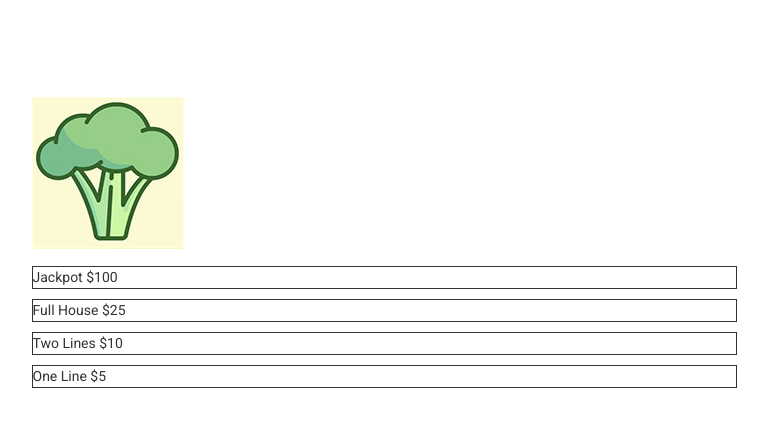
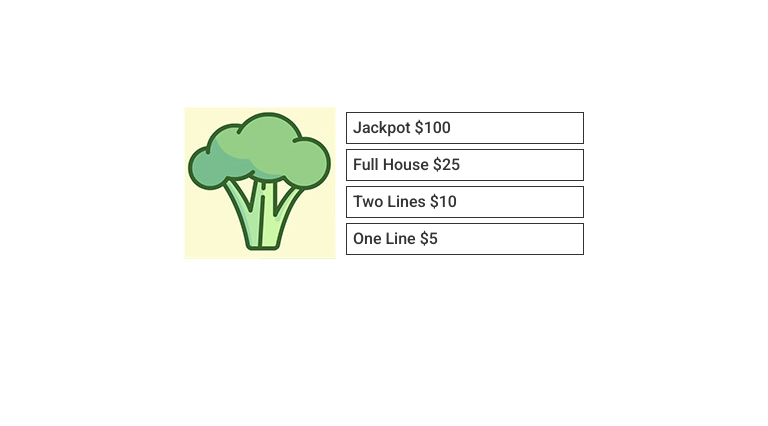
Before and after one commit to dzvilius/gardingo, a website built with webpack: page src/index.html in a window 1280 px wide. Shown: the whole page, without its empty margins (256-1024 px from the left). Built offline with nearby package versions, Linux system fonts and the light colour scheme; a web font is replaced by a local one.

Commit message:
WIP GameStats

```diff
--- a/src/index.html
+++ b/src/index.html
@@ -12,20 +12,22 @@
     />
   </head>
   <body>
-
     <header class="GameBrand" id="game-brand">Gardingo</header>
 
     <section class="GameStats">
-      <div class="container is-max-tablet">
-        <div class="DrawItem">
-          <img src="/assets/img/broccoli.png" alt="Temp">
+      <div class="GameStats__container">
+        <div class="GameStats__image">
+          <img src="/assets/img/broccoli.png" alt="Temp" />
         </div>
+
+        <div class="GameStats__leaderboard">
           <ul class="Leaderboard">
             <li class="Leaderboard__item">Jackpot $100</li>
             <li class="Leaderboard__item">Full House $25</li>
             <li class="Leaderboard__item">Two Lines $10</li>
             <li class="Leaderboard__item">One Line $5</li>
           </ul>
+        </div>
       </div>
     </section>
 
--- a/src/styles/main.scss
+++ b/src/styles/main.scss
@@ -19,24 +19,36 @@ body {}
 
 .GameStats {
   width: 100%;
-  padding: 0 10px;
-  height: 200px;
+}
 
-  .container {
-    background: #fff;
-    width: 100%;
-    height: 100%;
-    min-height: 100%;
-  }
+.GameStats__container {
+  background: #fff;
+  max-width: 420px;
+  padding: 10px;
+  margin: auto;
+  display: flex;
+}
+
+.GameStats__image {
+  height: 152px;
+  width: 152px;
+}
+
+.GameStats__leaderboard {
+  flex-grow: 1;
 }
 
 .Leaderboard {
   font-size: 14px;
   overflow: hidden;
   color: #333;
+  margin-left: 10px;
 }
 
 .Leaderboard__item {
-  margin: 10px 0;
+  margin: 5px 0;
+  font-size: 16px;
+  font-weight: 500;
+  padding: 3px 6px;
   border: 1px solid #333;
 }
```
Lines whose indentation alone changed are shown as unchanged.
